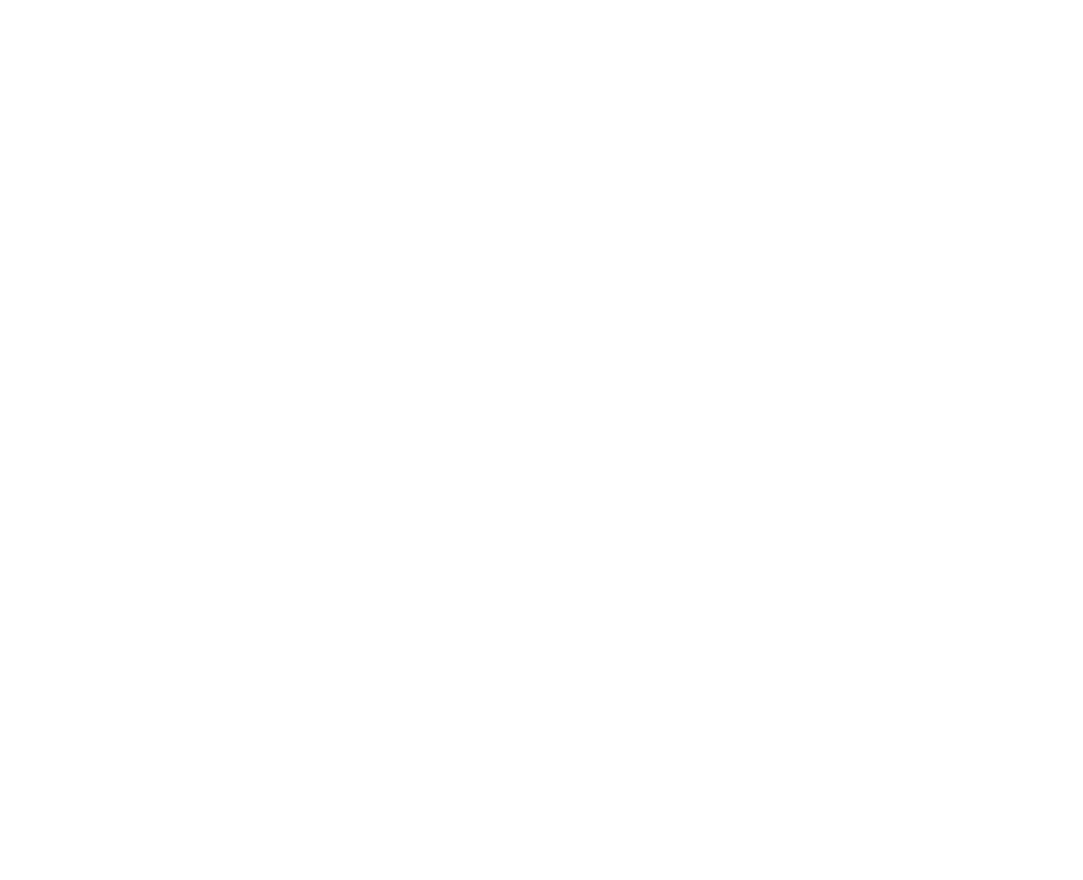
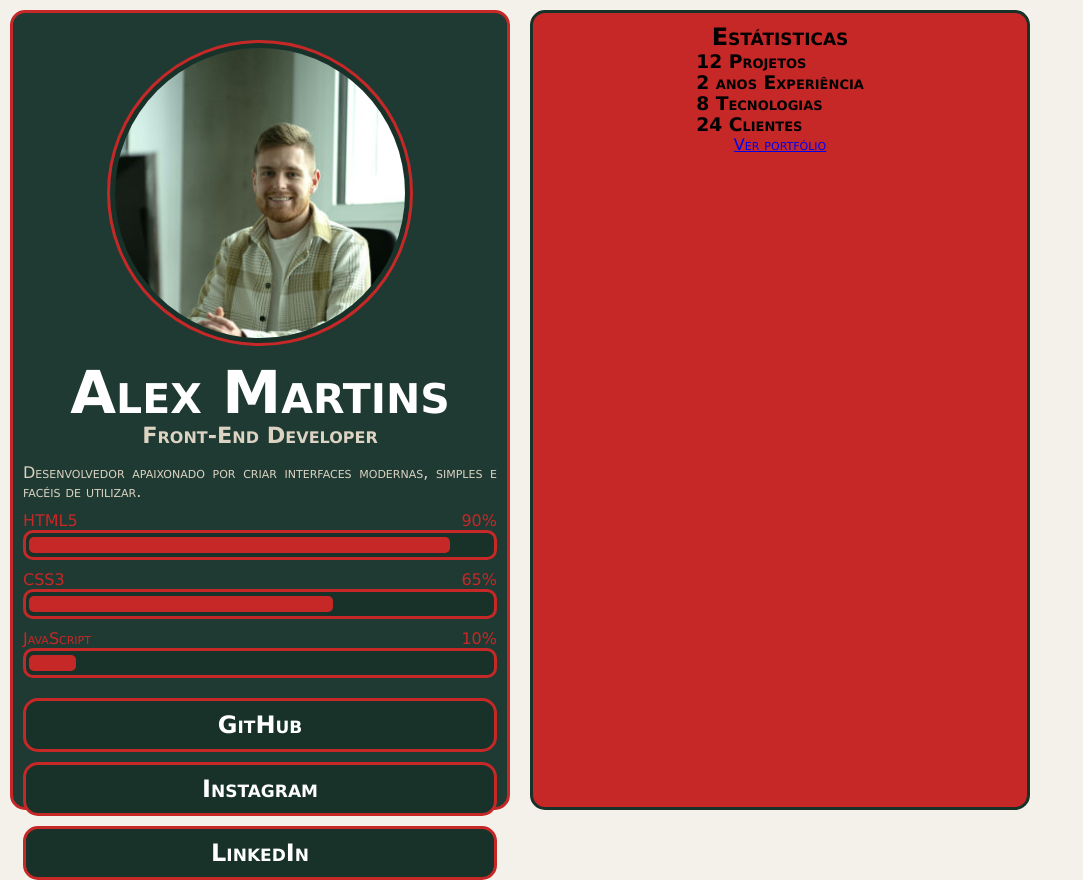
Before and after one commit to goncalodesouza/exercicios-extra, a plain HTML site: page ExEx02/index.html in a window 1280 px wide. Shown: the whole page, without its empty margins (0-1083 px from the left). Before the commit the page ends 800 px from the top, so only its background shows below. Drawn offline with Linux system fonts and the light colour scheme.

Commit message:
Aside completo

```diff
--- a/ExEx02/index.html
+++ b/ExEx02/index.html
@@ -3,7 +3,67 @@
   <head>
     <meta charset="UTF-8" />
     <meta name="viewport" content="width=device-width, initial-scale=1.0" />
-    <title>Document</title>
+    <title>Cartão de apresentação</title>
+    <link rel="stylesheet" href="style.css" />
   </head>
-  <body></body>
+  <body>
+    <aside>
+      <img src="imagens/homem.jpg" alt="Foto de Alex Martins" />
+      <div id="dev-info">
+        <h1>Alex Martins</h1>
+        <p id="profissao">Front-End Developer</p>
+        <p id="descricao">
+          Desenvolvedor apaixonado por criar interfaces modernas, simples e
+          facéis de utilizar.
+        </p>
+      </div>
+      <div id="habilidades">
+        <div class="nome-porcent"><span>HTML5</span><span>90%</span></div>
+        <div class="barra">
+          <div class="progresso" style="width: 90%"></div>
+        </div>
+        <div class="nome-porcent"><span>CSS3</span><span>65%</span></div>
+        <div class="barra">
+          <div class="progresso" style="width: 65%"></div>
+        </div>
+        <div class="nome-porcent"><span>JavaScript</span><span>10%</span></div>
+        <div class="barra">
+          <div class="progresso" style="width: 10%"></div>
+        </div>
+      </div>
+      <div id="redes-sociais">
+        <nav>
+          <ul>
+            <li>
+              <a href="#">GitHub</a>
+            </li>
+            <li>
+              <a href="#">Instagram</a>
+            </li>
+            <li>
+              <a href="#">LinkedIn</a>
+            </li>
+          </ul>
+        </nav>
+      </div>
+    </aside>
+    <main>
+      <h2>Estátisticas</h2>
+      <div id="estatisticas-lista">
+        <div class="estatistica">
+          <h3>12 <span>Projetos</span></h3>
+        </div>
+        <div class="estatistica">
+          <h3>2 anos <span>Experiência</span></h3>
+        </div>
+        <div class="estatistica">
+          <h3>8 <span>Tecnologias</span></h3>
+        </div>
+        <div class="estatistica">
+          <h3>24 <span>Clientes</span></h3>
+        </div>
+      </div>
+      <a href="#">Ver portfólio</a>
+    </main>
+  </body>
 </html>
--- a/ExEx02/style.css
+++ b/ExEx02/style.css
@@ -0,0 +1,133 @@
+@charset "UTF-8";
+
+* {
+  padding: 0;
+  margin: 0;
+  box-sizing: border-box;
+}
+body {
+  display: grid;
+  grid-template-columns: 10px 500px 20px auto;
+  grid-template-rows: 10px auto 10px;
+  font-family: Verdana, Geneva, Tahoma, sans-serif;
+  font-variant: small-caps;
+  background-color: #f4f1ea;
+}
+aside {
+  grid-column: 2 / 3;
+  grid-row: 2 / 3;
+  display: flex;
+  flex-direction: column;
+  align-items: center;
+  padding: 10px;
+  border: 3px solid #c62828;
+  border-radius: 15px;
+  height: 100vh;
+  width: 500px;
+  background-color: #1f3a32;
+}
+aside img {
+  width: 300px;
+  height: 300px;
+  border: 5px solid #183229;
+  outline: 3px solid #c62828;
+  border-radius: 50%;
+  margin: 20px 0px 10px 0px;
+}
+#dev-info {
+  display: flex;
+  flex-direction: column;
+  align-items: center;
+}
+#dev-info h1 {
+  font-size: 3.7em;
+  font-weight: bolder;
+  margin: 5px 0px -5px 0px;
+  color: #ffffff;
+}
+#dev-info #profissao {
+  font-size: 1.4em;
+  font-weight: 600;
+  margin: 0px 0px 5px 0px;
+  color: #dcd3c3;
+}
+#dev-info #descricao {
+  text-align: justify;
+  font-size: 1em;
+  font-weight: normal;
+  margin: 10px 0 10px 0;
+  color: #dcd3c3;
+}
+#habilidades {
+  width: 100%;
+}
+.nome-porcent {
+  display: flex;
+  justify-content: space-between;
+  align-items: center;
+  color: #c62828;
+}
+.barra {
+  display: flex;
+  flex-direction: column;
+  justify-content: center;
+  background-color: #183229;
+  width: 100%;
+  height: 30px;
+  margin-bottom: 10px;
+  border-radius: 10px;
+  border: 3px solid #c62828;
+}
+.progresso {
+  background-color: #c62828;
+  width: 90%;
+  height: 70%;
+  border-radius: 5px;
+  margin-left: 3px;
+}
+#redes-sociais {
+  width: 100%;
+  margin: 10px 0 0 0;
+}
+#redes-sociais nav ul {
+  display: flex;
+  flex-direction: column;
+  justify-content: flex-start;
+  gap: 10px;
+}
+#redes-sociais nav ul li {
+  list-style-type: none;
+}
+#redes-sociais nav ul li a {
+  display: block;
+  align-content: center;
+  text-decoration: none;
+  font-size: 1.5em;
+  font-weight: bolder;
+  color: #ffffff;
+  width: 100%;
+  background-color: #183229;
+  border: 3px solid #c62828;
+  text-align: center;
+  border-radius: 15px;
+  padding: 10px;
+  transition: 0.2s;
+}
+#redes-sociais nav ul li a:hover {
+  background-color: #c62828;
+  border: 3px solid #183229;
+  color: #183229;
+}
+main {
+  grid-column: 4;
+  grid-row: 2/3;
+  display: flex;
+  flex-direction: column;
+  align-items: center;
+  padding: 10px;
+  border: 3px solid #183229;
+  border-radius: 15px;
+  height: 100vh;
+  width: 500px;
+  background-color: #c62828;
+}
```
Also changed, not shown: ExEx02/imagens/homem.jpg (added).
